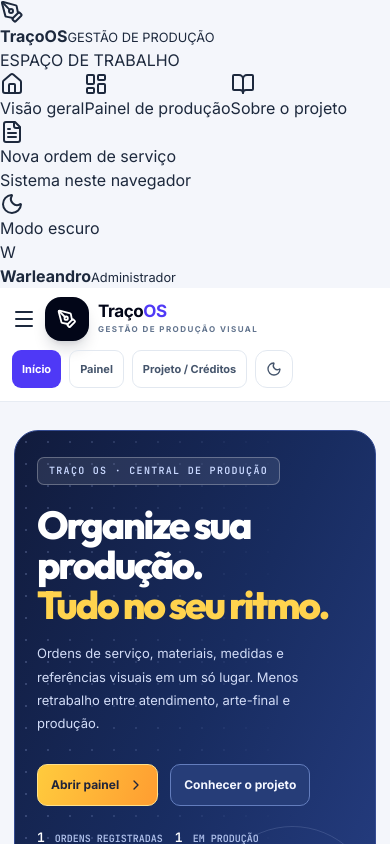
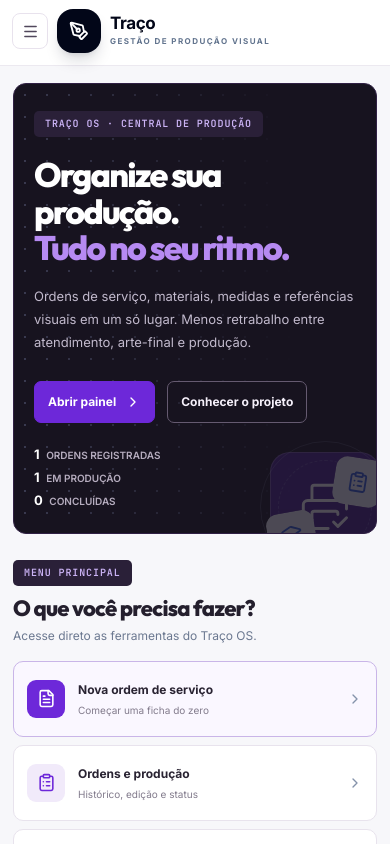
Before and after one commit to polar4851/geradordeos, a React (Vite) app: page / in a window 390 px wide. Shown: the top 844 px of the page. Built offline with nearby package versions, Linux system fonts and the light colour scheme.

Commit message:
Apply clean purple responsive interface in light and dark themes

```diff
--- a/src/index.css
+++ b/src/index.css
@@ -1435,3 +1435,125 @@ body { margin: 0; overflow-x: hidden; }
   .home-hero-copy { max-width:100%; }
   .about-hero-mark { width:100px; right:4%; top:auto; bottom:4%; transform:none; opacity:.32; }
 }
+
+
+/* Traço OS · interface refinada com navegação lateral */
+.app-shell { min-height:100vh; padding-left:252px; background:#f7f7fa; color:#211d2b; }
+.app-sidebar { position:fixed; z-index:50; inset:0 auto 0 0; width:252px; display:flex; flex-direction:column; padding:25px 17px 18px; background:#fff; border-right:1px solid #e9e6ef; }
+.sidebar-brand { display:flex; align-items:center; gap:11px; padding:0 9px 29px; }
+.sidebar-brand-mark { width:39px; height:39px; display:grid; place-items:center; border-radius:11px; background:#6d28d9; color:#fff; }
+.sidebar-brand-mark svg { width:19px; height:19px; }
+.sidebar-brand strong { display:block; color:#211d2b; font-size:19px; line-height:1.1; letter-spacing:-.7px; font-weight:800; }
+.sidebar-brand strong span { color:#7136d4; }
+.sidebar-brand small { display:block; margin-top:4px; color:#9892a3; font-size:8px; letter-spacing:1.15px; font-weight:800; }
+.sidebar-caption { padding:0 11px 10px; color:#a39dad; font-size:9px; font-weight:800; letter-spacing:1.05px; }
+.sidebar-nav { display:grid; gap:5px; }
+.sidebar-nav button { width:100%; display:flex; align-items:center; gap:12px; min-height:43px; padding:0 12px; border:0; border-radius:8px; background:transparent; color:#696273; text-align:left; font-size:12px; font-weight:650; transition:background .15s,color .15s; }
+.sidebar-nav button svg { width:17px; height:17px; color:#91899f; stroke-width:1.8; }
+.sidebar-nav button:hover { background:#f6f2fc; color:#5720b7; }
+.sidebar-nav button.active { background:#f0e9fb; color:#5d24bd; font-weight:750; }
+.sidebar-nav button.active svg { color:#6d28d9; }
+.sidebar-divider { height:1px; background:#eeeaf2; margin:19px 5px 16px; }
+.sidebar-create { display:flex; align-items:center; justify-content:center; gap:9px; min-height:42px; border:1px solid #6d28d9; border-radius:8px; background:#6d28d9; color:#fff; font-size:11px; font-weight:750; }
+.sidebar-create:hover { background:#5b21b6; }
+.sidebar-create svg { width:16px; height:16px; }
+.sidebar-spacer { flex:1; min-height:30px; }
+.sidebar-status { display:flex; align-items:center; gap:8px; padding:12px 9px; color:#8a8493; font-size:10px; }
+.status-dot { width:7px; height:7px; border-radius:50%; background:#20a36b; }
+.sidebar-theme { display:flex; align-items:center; gap:10px; min-height:39px; padding:0 10px; border:0; border-radius:8px; background:transparent; color:#716a7d; text-align:left; font-size:11px; font-weight:650; }
+.sidebar-theme:hover { background:#f6f3fa; }
+.sidebar-theme svg { width:16px; height:16px; }
+.sidebar-profile { display:flex; align-items:center; gap:10px; margin-top:10px; padding:14px 7px 0; border-top:1px solid #eeeaf2; }
+.sidebar-avatar { width:33px; height:33px; display:grid; place-items:center; border-radius:50%; background:#eee7fa; color:#6527c4; font-size:12px; font-weight:800; }
+.sidebar-profile strong { display:block; color:#302a39; font-size:10px; }
+.sidebar-profile small { display:block; margin-top:3px; color:#9a94a2; font-size:9px; }
+.sidebar-mobile-toggle { display:none; }
+.sidebar-backdrop { display:none; }
+.app-shell .app-header { position:sticky; top:0; z-index:30; display:flex; justify-content:space-between; min-height:76px; padding:13px 30px; background:rgba(255,255,255,.96); border-bottom:1px solid #ece9f0; backdrop-filter:none; }
+.app-header-brand > div:first-child:not(.sidebar-mobile-toggle) { display:none; }
+.app-header-brand h1 { font-size:0 !important; }
+.app-header-brand h1 span { display:none; }
+.app-header-brand > div:nth-child(2) p { display:none; }
+.app-header-brand > div:last-child { display:none !important; }
+.app-header-nav { display:none !important; }
+.app-header-tools { margin-left:auto; }
+.app-header-tools button { border-radius:8px !important; box-shadow:none !important; }
+.app-shell > main, .app-shell > footer { min-width:0; }
+.app-shell > main.traco-home { max-width:1440px; padding:34px 38px 48px; }
+.home-hero { min-height:340px !important; padding:48px !important; border:1px solid #302044 !important; border-radius:13px !important; background:#17131f !important; }
+.home-kicker { border:0 !important; border-radius:5px !important; background:#2a2038 !important; color:#cbb3f5 !important; font:750 9px/1.2 inherit !important; letter-spacing:.9px !important; }
+.home-hero h2 { font-size:clamp(34px,4vw,52px) !important; line-height:1.08 !important; letter-spacing:-1.8px !important; }
+.home-hero h2 span { color:#b68af2 !important; }
+.home-hero-copy > p { color:#c2bacd !important; font-size:13px !important; line-height:1.75 !important; }
+.home-primary { background:#6d28d9 !important; border:1px solid #6d28d9 !important; color:#fff !important; border-radius:7px !important; box-shadow:none !important; }
+.home-secondary { background:transparent !important; border:1px solid #655a70 !important; color:#f5f0fa !important; border-radius:7px !important; }
+.home-primary:hover,.home-secondary:hover { transform:none !important; filter:brightness(1.08); }
+.home-stats { color:#b6adbf !important; font-family:inherit !important; }
+.home-stats b { color:#fff !important; }
+.home-hero-art { opacity:.48; }
+.home-art-icon { border-radius:20px !important; background:#4c2390 !important; transform:none !important; box-shadow:none !important; }
+.home-art-chip { border-radius:12px !important; box-shadow:none !important; }
+.home-menu-heading h3 { color:#241f2d !important; font-size:22px !important; }
+.home-menu-card,.home-feature-grid article,.home-bottom-row { border:1px solid #e8e3ed !important; border-radius:10px !important; background:#fff !important; box-shadow:none !important; }
+.home-menu-card { min-height:76px; }
+.home-menu-card:hover { transform:none !important; border-color:#c9b5e8 !important; background:#fcfaff !important; }
+.home-menu-icon { border-radius:9px !important; background:#f1eafa !important; color:#6d28d9 !important; }
+.home-menu-create { border-color:#c9b5e8 !important; background:#faf7ff !important; }
+.home-menu-create .home-menu-icon { background:#6d28d9 !important; color:#fff !important; }
+.home-menu-copy b { color:#292332 !important; }
+.home-menu-copy small { color:#827b8c !important; }
+.app-shell.dark { background:#111015; color:#eeeaf3; }
+.app-shell.dark .app-sidebar { background:#17141c; border-color:#2b2632; }
+.app-shell.dark .sidebar-brand strong,.app-shell.dark .sidebar-profile strong { color:#f2edf7; }
+.app-shell.dark .sidebar-caption,.app-shell.dark .sidebar-brand small { color:#8f879a; }
+.app-shell.dark .sidebar-nav button { color:#b7afc2; }
+.app-shell.dark .sidebar-nav button svg { color:#9b91a8; }
+.app-shell.dark .sidebar-nav button.active { background:#30223f; color:#d8baff; }
+.app-shell.dark .sidebar-nav button.active svg { color:#c39af4; }
+.app-shell.dark .sidebar-nav button:hover,.app-shell.dark .sidebar-theme:hover { background:#28212f; }
+.app-shell.dark .sidebar-divider,.app-shell.dark .sidebar-profile { border-color:#302a38; }
+.app-shell.dark .sidebar-create { background:#7135c5; border-color:#7135c5; }
+.app-shell.dark .sidebar-status,.app-shell.dark .sidebar-theme { color:#a99fb4; }
+.app-shell.dark .sidebar-avatar { background:#39294b; color:#dfc5ff; }
+.app-shell.dark .app-header { background:#17141c; border-color:#302a38; }
+.app-shell.dark .app-header-brand h1 { color:#f3edf8 !important; }
+.app-shell.dark .home-menu-heading h3 { color:#f0eaf6 !important; }
+.app-shell.dark .home-menu-card,.app-shell.dark .home-feature-grid article,.app-shell.dark .home-bottom-row { background:#19161f !important; border-color:#342d3d !important; }
+.app-shell.dark .home-menu-copy b,.app-shell.dark .home-feature-grid h3,.app-shell.dark .home-bottom-row h3 { color:#eee8f4 !important; }
+.app-shell.dark .home-menu-copy small,.app-shell.dark .home-feature-grid p,.app-shell.dark .home-bottom-row p { color:#a69bad !important; }
+.app-shell.dark .home-menu-icon { background:#30223f !important; color:#c39af4 !important; }
+.app-shell.dark .home-menu-create { background:#211a2c !important; }
+.app-shell.dark .app-header-tools button { border-color:#403649 !important; color:#ddd3e7 !important; background:#211c28 !important; }
+.app-shell.dark .app-header-tools button:last-child { background:#7135c5 !important; border-color:#7135c5 !important; color:#fff !important; }
+.app-shell.dark .app-header-tools button:hover { filter:brightness(1.12); }
+.app-shell.dark .traco-home { color:#eeeaf3; }
+@media (max-width:900px) {
+  .app-shell { padding-left:0; }
+  .app-sidebar { transform:translateX(-102%); transition:transform .2s ease; box-shadow:none; }
+  .app-sidebar.is-open { transform:translateX(0); box-shadow:12px 0 34px rgba(20,12,30,.16); }
+  .sidebar-backdrop { display:block; position:fixed; inset:0; z-index:45; border:0; background:rgba(20,15,28,.38); }
+  .sidebar-mobile-toggle { display:grid; place-items:center; width:36px; height:36px; border:1px solid #e8e2ed; border-radius:8px; background:#fff; color:#51475c; }
+  .sidebar-mobile-toggle svg { width:17px; height:17px; }
+  .app-shell .app-header { min-height:66px; padding:10px 16px; gap:10px; }
+  .app-header-brand { gap:10px; }
+  .app-header-tools { gap:6px; }
+  .app-header-tools button { padding:9px 11px !important; font-size:10px !important; }
+  .app-shell > main.traco-home { padding:22px 18px 36px; }
+  .home-hero { min-height:370px !important; padding:32px 26px !important; }
+}
+@media (max-width:600px) {
+  .app-header-tools button:first-child { display:none; }
+  .app-header-tools button { min-height:36px; }
+  .app-shell > main.traco-home { padding:17px 13px 28px; }
+  .home-hero { min-height:410px !important; padding:25px 20px !important; }
+  .home-hero h2 { font-size:34px !important; }
+  .home-hero-art { width:42%; right:-7%; bottom:-11%; opacity:.24; }
+  .home-stats { max-width:100%; flex-direction:column; gap:7px; }
+}
+@media (prefers-reduced-motion:reduce) {
+  .app-sidebar,.sidebar-nav button,.sidebar-create { transition:none !important; }
+}
+@media print {
+  .app-shell { padding-left:0 !important; }
+  .app-sidebar { display:none !important; }
+}
```
